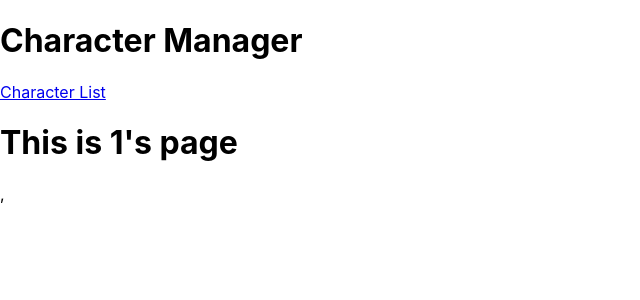
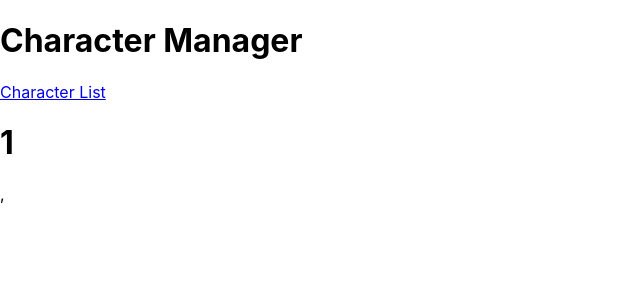
Before and after one commit to kylei-weisse/gw2-building-character, a React (Create React App) app: page /characters/1 in a window 1280 px wide. Shown: the top 300 px of the page, without its empty margins (0-640 px from the left). Built offline with nearby package versions, Linux system fonts and the light colour scheme.

Commit message:
took equipment component into new file

```diff
--- a/src/Character.js
+++ b/src/Character.js
@@ -3,14 +3,12 @@ import React from 'react'; //do I need to use this everywhere?
 import { useParams } from "react-router-dom";
 
 
-function Equipment(token){
-    return ("https://api.guildwars2.com/v2/mounts?access_token="+token)
-}
-
-export default function Character(props){
+export default function Character() {
     let params = useParams();
-        return(
-            <h1>This is {params.characterID}'s page</h1>
-        )
+    return (
+        <>
+            <h1>{params.characterID}</h1>
+        </>
+    )
 
 }
```
